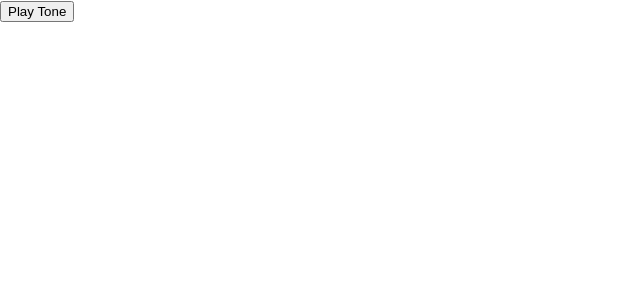
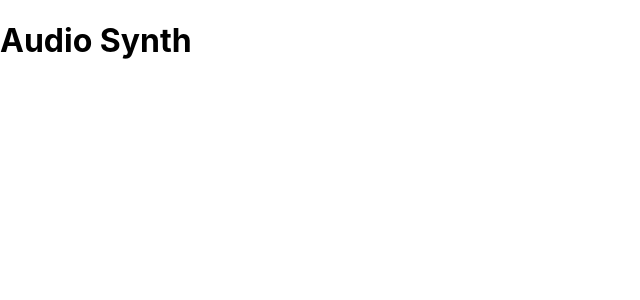
Before and after one commit to SmeatsBeats/osciLoader, a React (Create React App) app: page / in a window 1280 px wide. Shown: the top 300 px of the page, without its empty margins (0-640 px from the left). Built offline with nearby package versions, Linux system fonts and the light colour scheme.

Commit message:
back to basics

```diff
--- a/src/App.js
+++ b/src/App.js
@@ -2,43 +2,48 @@ import React, { useState, useEffect, useCallback } from 'react';
 import './App.css';
 
 function AudioSynth() {
-  const [audioContext] = useState(new (window.AudioContext || window.webkitAudioContext)());
 
-  // Memoize playTone function to prevent it from changing on every render
-  const playTone = useCallback((frequency = 440) => {
-    const oscillator = audioContext.createOscillator();
-    oscillator.type = 'sine';
-    oscillator.frequency.setValueAtTime(frequency, audioContext.currentTime);
-    oscillator.connect(audioContext.destination);
-    oscillator.start();
-    oscillator.stop(audioContext.currentTime + 1); // Stop after 1 second
-  }, [audioContext]);
+return (
+  <h1>Audio Synth</h1>
+);
 
-  useEffect(() => {
-    // Call getBatteryPercentage when the component mounts
-    getBatteryPercentage((level) => {
-      // Play tone with frequency based on battery level
-      playTone(level);
-    });
-  }, [playTone]); // playTone is now stable and won't cause useEffect to re-run unnecessarily
+//   const [audioContext] = useState(new (window.AudioContext || window.webkitAudioContext)());
 
-  return (
-    <div>
-      <button onClick={() => playTone()}>Play Tone</button>
-    </div>
-  );
-}
+//   // Memoize playTone function to prevent it from changing on every render
+//   const playTone = useCallback((frequency = 440) => {
+//     const oscillator = audioContext.createOscillator();
+//     oscillator.type = 'sine';
+//     oscillator.frequency.setValueAtTime(frequency, audioContext.currentTime);
+//     oscillator.connect(audioContext.destination);
+//     oscillator.start();
+//     oscillator.stop(audioContext.currentTime + 1); // Stop after 1 second
+//   }, [audioContext]);
 
-function getBatteryPercentage(callback) {
-  navigator.getBattery().then(function(battery) {
-    // Initial call
-    callback(battery.level * 100);
+//   useEffect(() => {
+//     // Call getBatteryPercentage when the component mounts
+//     getBatteryPercentage((level) => {
+//       // Play tone with frequency based on battery level
+//       playTone(level);
+//     });
+//   }, [playTone]); // playTone is now stable and won't cause useEffect to re-run unnecessarily
 
-    // Add event listener for level change
-    battery.addEventListener('levelchange', () => {
-      callback(battery.level * 100); // Convert to percentage
-    });
-  }).catch(error => console.error("Battery status is not supported.", error));
+//   return (
+//     <div>
+//       <button onClick={() => playTone()}>Play Tone</button>
+//     </div>
+//   );
+// }
+
+// function getBatteryPercentage(callback) {
+//   navigator.getBattery().then(function(battery) {
+//     // Initial call
+//     callback(battery.level * 100);
+
+//     // Add event listener for level change
+//     battery.addEventListener('levelchange', () => {
+//       callback(battery.level * 100); // Convert to percentage
+//     });
+//   }).catch(error => console.error("Battery status is not supported.", error));
 }
 
 export default AudioSynth;
```
